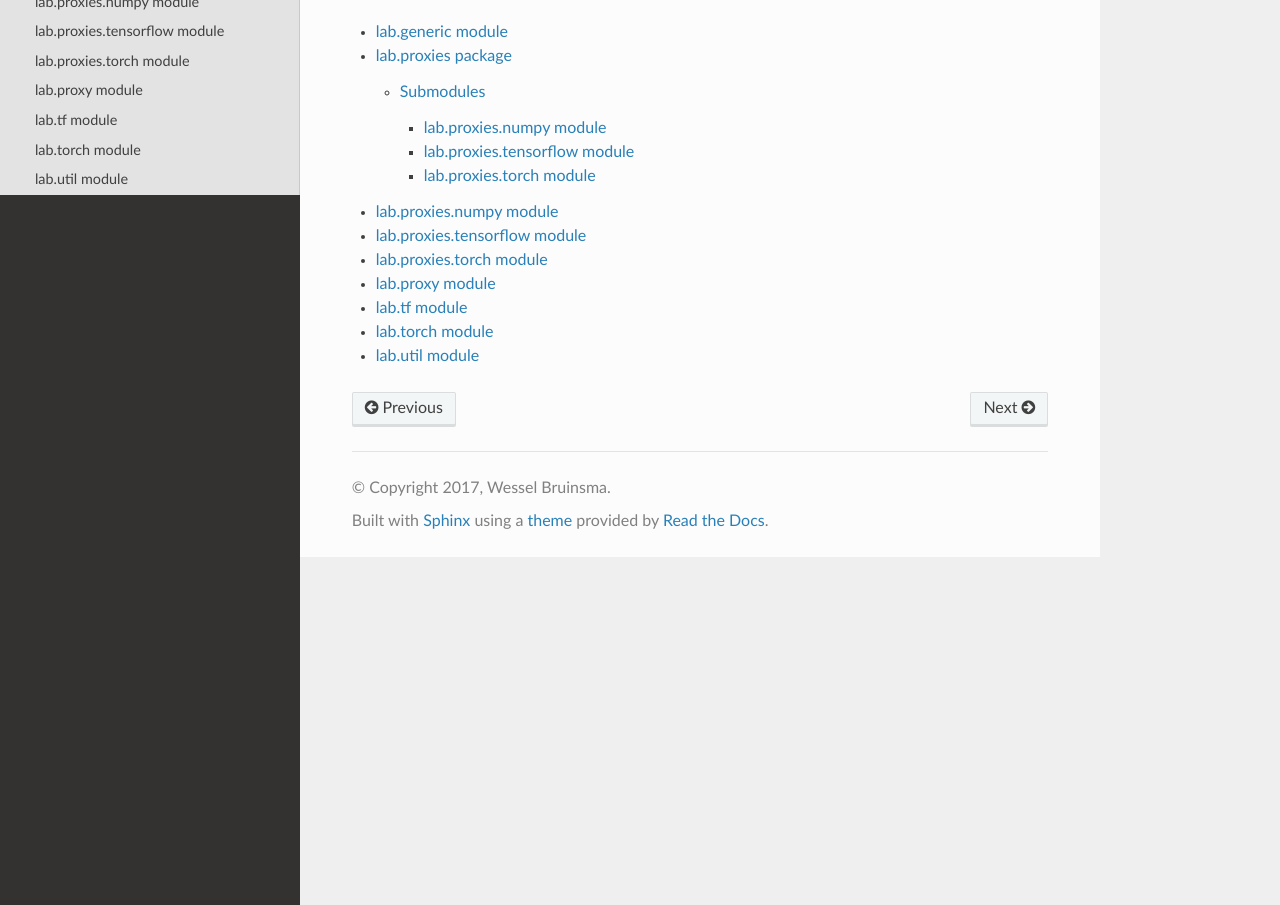
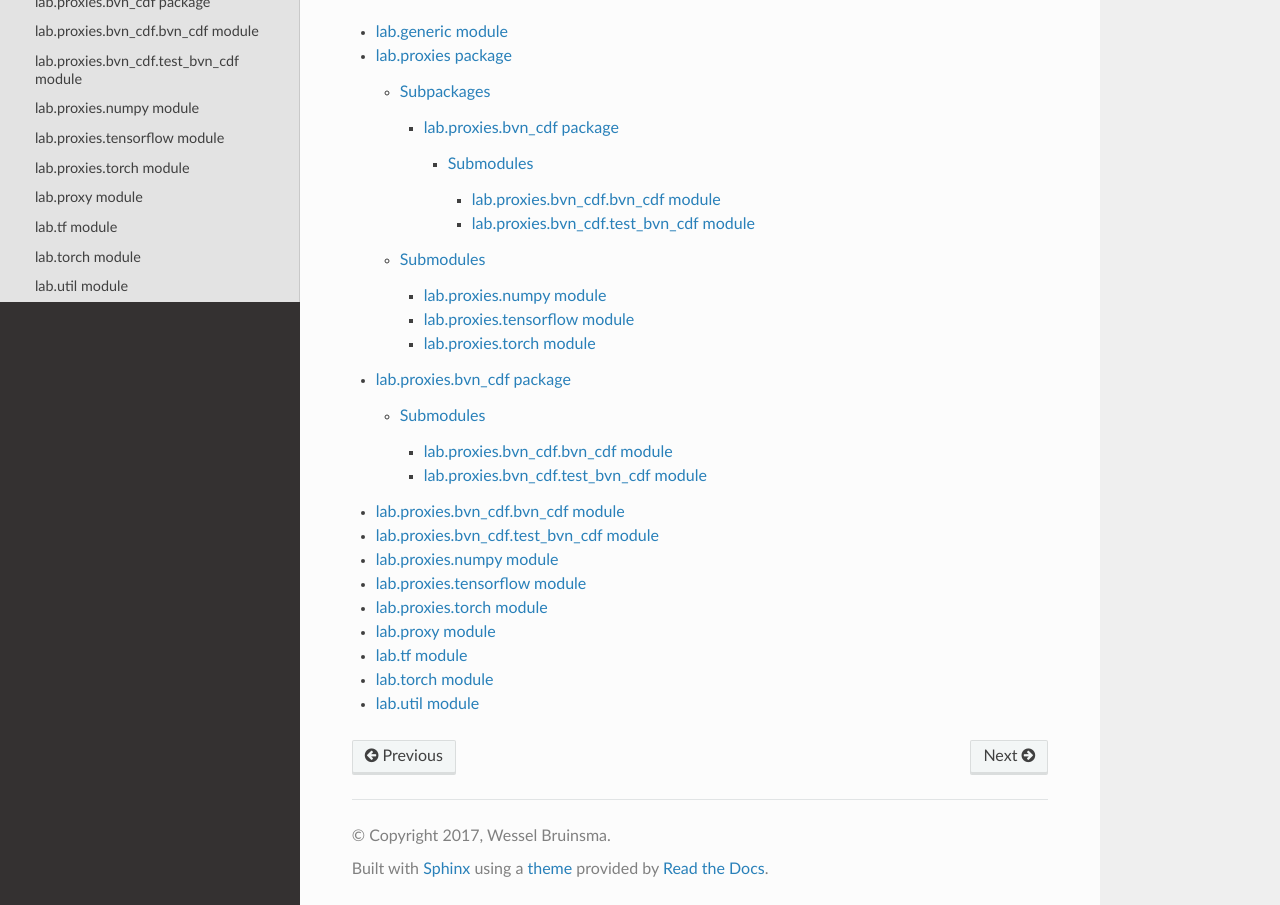
Before and after one commit to wesselb/lab, a Sphinx documentation site: the page built from doc/api.rst, in a window 1280 px wide and 1169 px high, cut to the strip 264-1169 px from the top of the window. Built offline with Sphinx 7.4.7 and the Read the Docs theme 2.0.0, drawn with Linux system fonts in a browser that asks for light colours.

Commit message:
Add docs for B.bvn_cdf

```diff
--- /dev/null
+++ b/doc/source/lab.proxies.bvn_cdf.bvn_cdf.rst
@@ -0,0 +1,7 @@
+lab.proxies.bvn\_cdf.bvn\_cdf module
+====================================
+
+.. automodule:: lab.proxies.bvn_cdf.bvn_cdf
+    :members:
+    :undoc-members:
+    :show-inheritance:
--- /dev/null
+++ b/doc/source/lab.proxies.bvn_cdf.rst
@@ -0,0 +1,15 @@
+lab.proxies.bvn\_cdf package
+============================
+
+.. automodule:: lab.proxies.bvn_cdf
+    :members:
+    :undoc-members:
+    :show-inheritance:
+
+Submodules
+----------
+
+.. toctree::
+
+   lab.proxies.bvn_cdf.bvn_cdf
+   lab.proxies.bvn_cdf.test_bvn_cdf
--- /dev/null
+++ b/doc/source/lab.proxies.bvn_cdf.test_bvn_cdf.rst
@@ -0,0 +1,7 @@
+lab.proxies.bvn\_cdf.test\_bvn\_cdf module
+==========================================
+
+.. automodule:: lab.proxies.bvn_cdf.test_bvn_cdf
+    :members:
+    :undoc-members:
+    :show-inheritance:
--- a/doc/source/lab.proxies.rst
+++ b/doc/source/lab.proxies.rst
@@ -5,6 +5,13 @@ lab.proxies package
     :members:
     :undoc-members:
     :show-inheritance:
+
+Subpackages
+-----------
+
+.. toctree::
+
+    lab.proxies.bvn_cdf
 
 Submodules
 ----------
```
Also changed, not shown: doc/readme.rst (+4 -4 lines).
